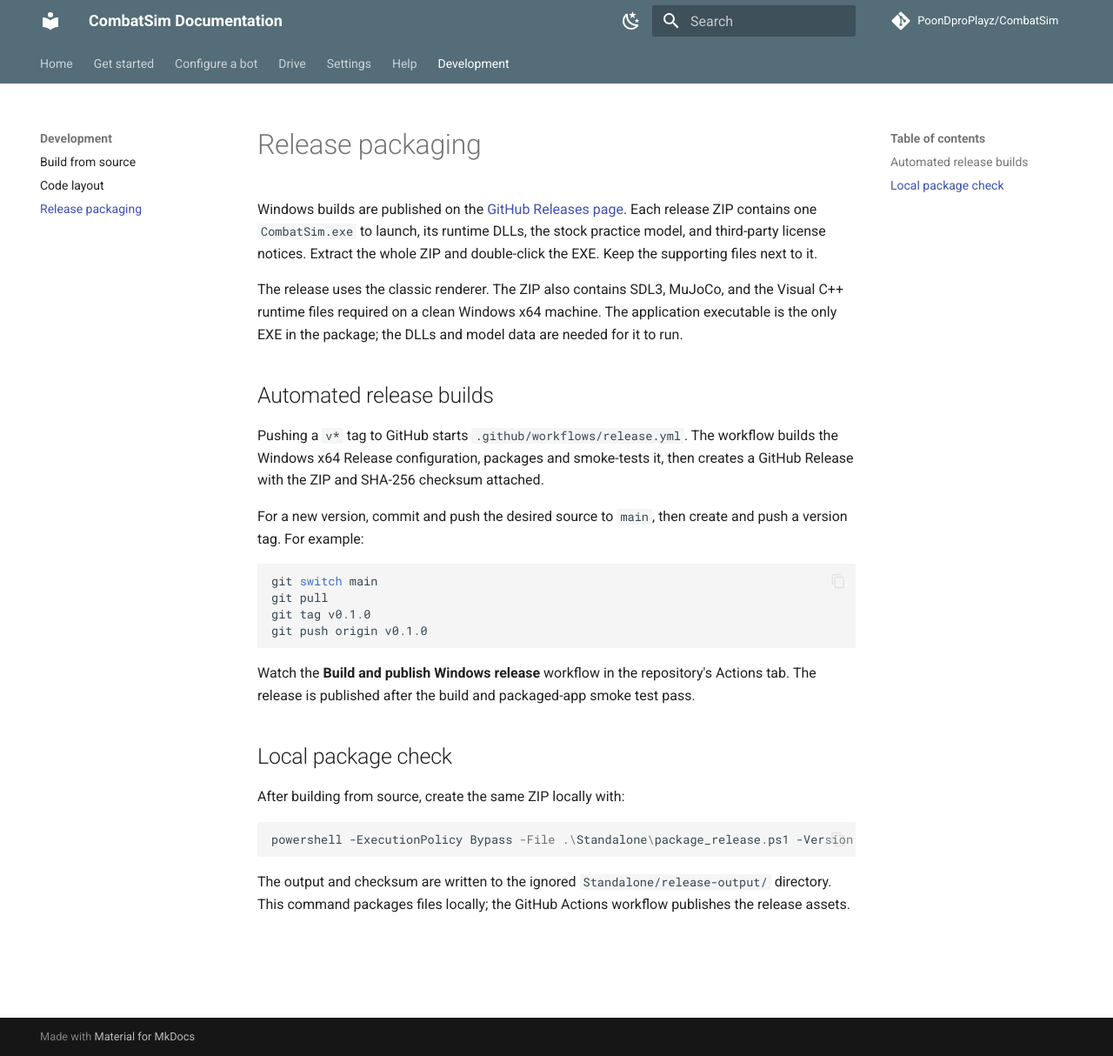
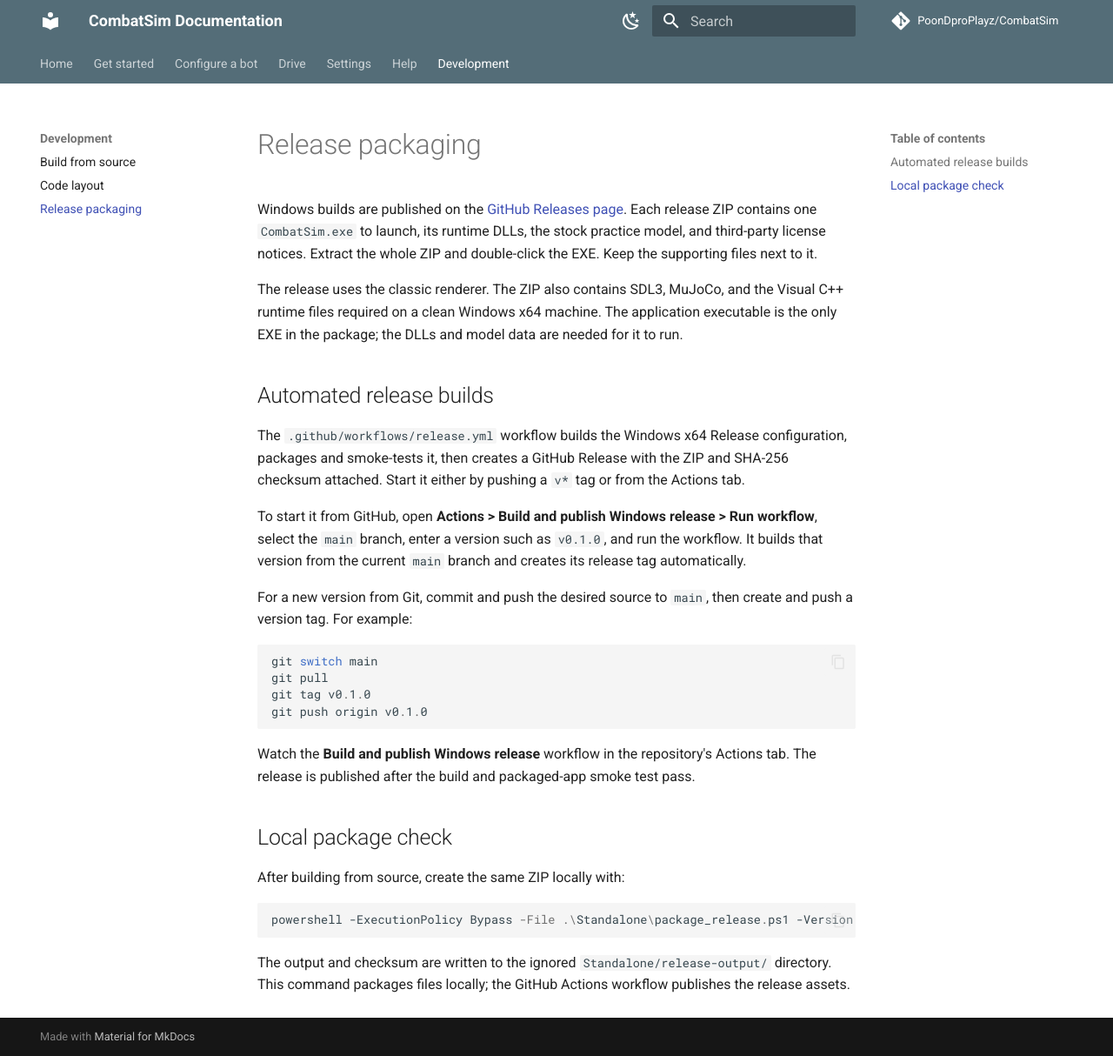
Before and after one commit to PoonDproPlayz/KineticArena, an MkDocs documentation site: the page built from docs/development/releases.md, in a window 1280 px wide and 1214 px high. Shown: the whole window at 87% size. Built offline with MkDocs 1.6.1 and Material for MkDocs 9.7.7, drawn with Linux system fonts in a browser that asks for light colours; comment, search, counter and statistics services are not loaded.

Commit message:
Add manual release publishing from main

````diff
--- a/docs/development/releases.md
+++ b/docs/development/releases.md
@@ -13,13 +13,18 @@
 
 ## Automated release builds
 
-Pushing a `v*` tag to GitHub starts
-`.github/workflows/release.yml`. The workflow builds the Windows x64 Release
+The `.github/workflows/release.yml` workflow builds the Windows x64 Release
 configuration, packages and smoke-tests it, then creates a GitHub Release with
-the ZIP and SHA-256 checksum attached.
+the ZIP and SHA-256 checksum attached. Start it either by pushing a `v*` tag or
+from the Actions tab.
 
-For a new version, commit and push the desired source to `main`, then create and
-push a version tag. For example:
+To start it from GitHub, open **Actions > Build and publish Windows release >
+Run workflow**, select the `main` branch, enter a version such as `v0.1.0`, and
+run the workflow. It builds that version from the current `main` branch and
+creates its release tag automatically.
+
+For a new version from Git, commit and push the desired source to `main`, then
+create and push a version tag. For example:
 
 ```powershell
 git switch main
````
Also changed, not shown: CHATGPT_HANDOFF.md (+3 -2 lines), docs/development/building.md (+2 -2 lines), docs/getting-started.md (+1 -1 lines), 2 other files.
